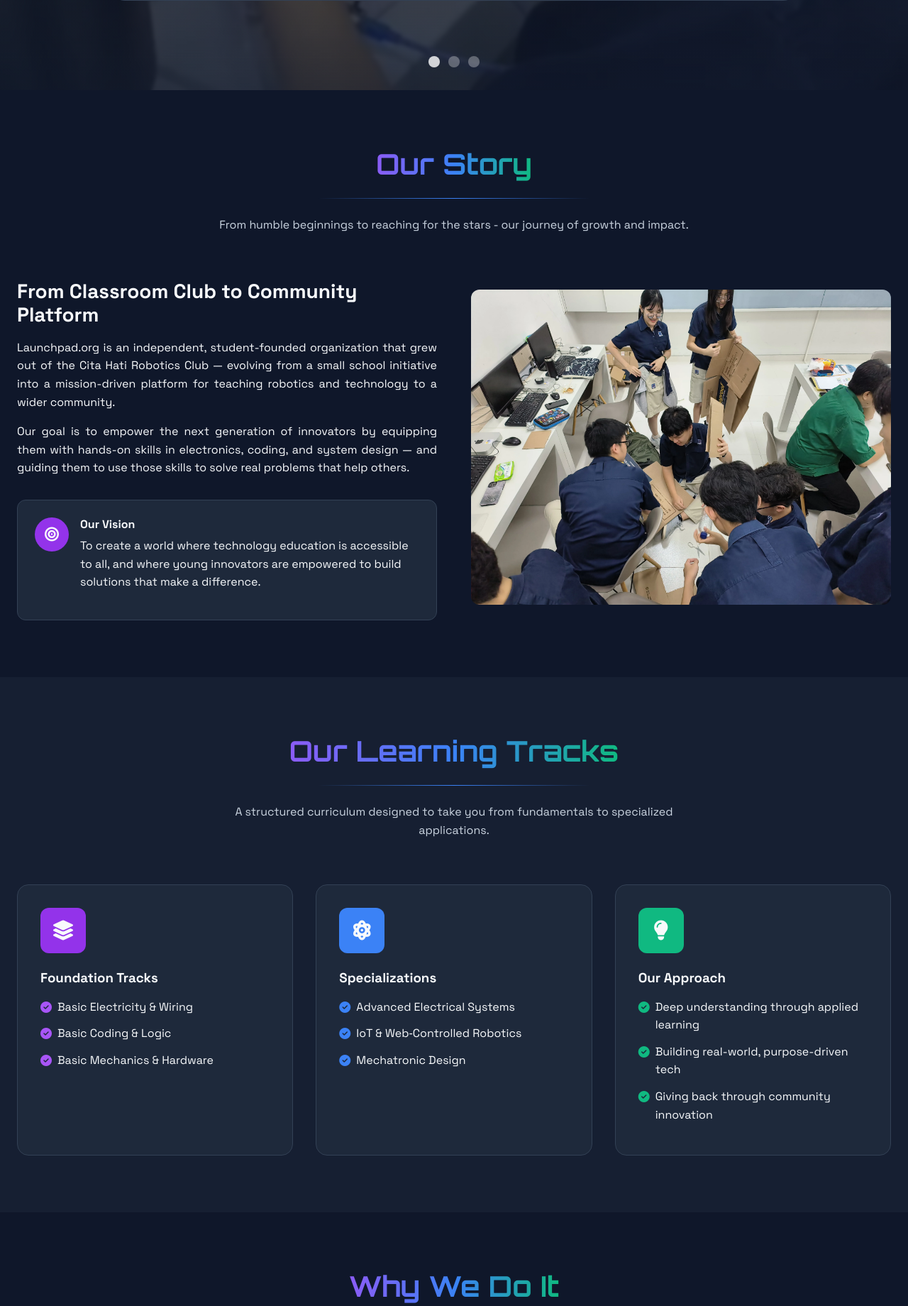
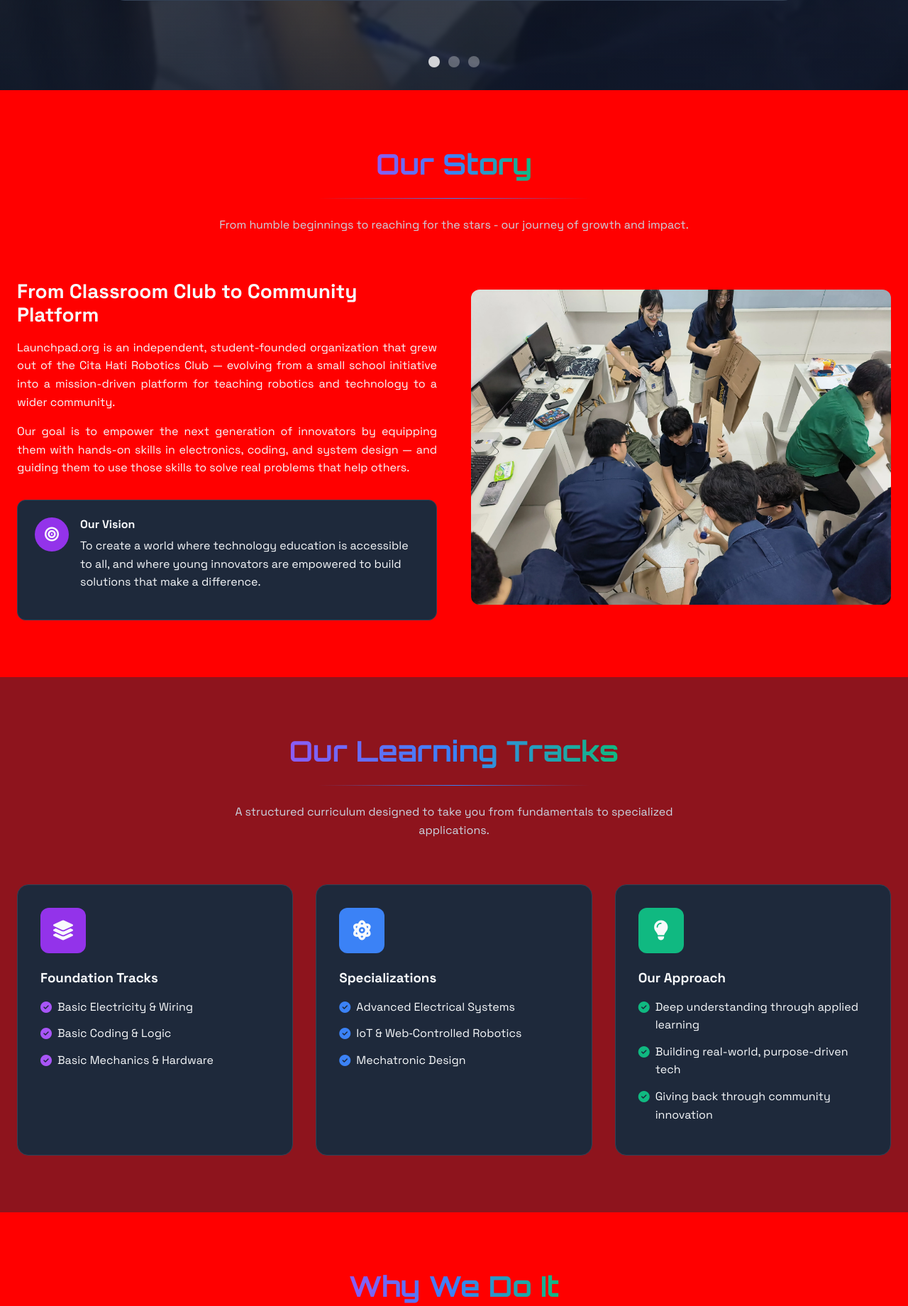
Before and after one commit to ray-caster/launchpad, a Flask app: page / in a window 1280 px wide. Shown: the part 673-2513 px from the top of the page at 71% size. Run offline with Flask 3, Linux system fonts and the light colour scheme; parts of the project's set-up code (start-up, migrations or seed data) failed here and were passed over.

Commit message:
Update style.css

```diff
--- a/static/css/style.css
+++ b/static/css/style.css
@@ -9,6 +9,9 @@
     1. Global Styles & Variables (Non-Critical)
 -----------------------------------------------------------------
 */
+body {
+    background-color: red !important;
+}
 
 :root {
     /* Colors */
```
